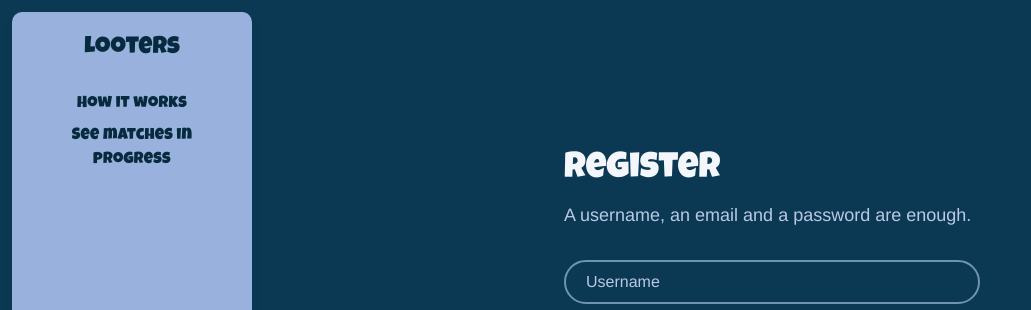
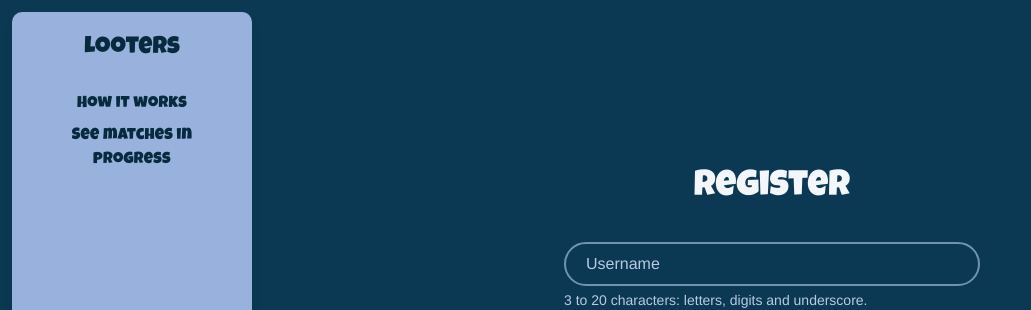
Before and after one commit to Looters-it/looters-web, a React (Vite) app: page /auth/register in a window 1280 px wide. Shown: the top 310 px of the page, without its empty margins (0-1031 px from the left). Built offline with nearby package versions, Linux system fonts and the light colour scheme; no server answers; a web font is replaced by a local one.

Commit message:
Auth pages: the title centred, no description under it

```diff
--- a/src/features/auth/AuthPage.tsx
+++ b/src/features/auth/AuthPage.tsx
@@ -35,12 +35,9 @@ export function AuthPage({ mode }: { mode: 'login' | 'register' }) {
       className="mx-auto flex min-h-[calc(100dvh-3.5rem)] w-full max-w-md flex-col justify-center gap-6 px-4 py-10 lg:min-h-dvh"
       aria-labelledby="auth-title"
     >
-      <div className="flex flex-col gap-2">
-        <h1 id="auth-title" className="text-3xl leading-tight sm:text-4xl">
-          {t(`auth.${mode}.title`)}
-        </h1>
-        <p className="text-muted-foreground text-lg">{t(`auth.${mode}.intro`)}</p>
-      </div>
+      <h1 id="auth-title" className="text-center text-3xl leading-tight sm:text-4xl">
+        {t(`auth.${mode}.title`)}
+      </h1>
       {mode === 'login' ? <LoginForm /> : <RegisterForm />}
       {/* The way to the other page: a button like the form's own, its colours swapped. */}
       <div className="flex flex-col gap-3">
--- a/src/i18n/locales/en.json
+++ b/src/i18n/locales/en.json
@@ -108,14 +108,12 @@
       "tab": "Sign in",
       "submit": "Sign in",
       "title": "Sign in",
-      "intro": "Enter with your username and password.",
       "other": "No account yet?"
     },
     "register": {
       "tab": "Register",
       "submit": "Create account",
       "title": "Register",
-      "intro": "A username, an email and a password are enough.",
       "other": "Already have an account?"
     },
     "signedInAs": "You are signed in as",
--- a/src/i18n/locales/it.json
+++ b/src/i18n/locales/it.json
@@ -108,14 +108,12 @@
       "tab": "Accedi",
       "submit": "Accedi",
       "title": "Accedi",
-      "intro": "Entra con il tuo nome utente e la tua password.",
       "other": "Non hai un account?"
     },
     "register": {
       "tab": "Registrati",
       "submit": "Crea l'account",
       "title": "Registrati",
-      "intro": "Bastano un nome utente, un'email e una password.",
       "other": "Hai già un account?"
     },
     "signedInAs": "Hai effettuato l'accesso come",
```
